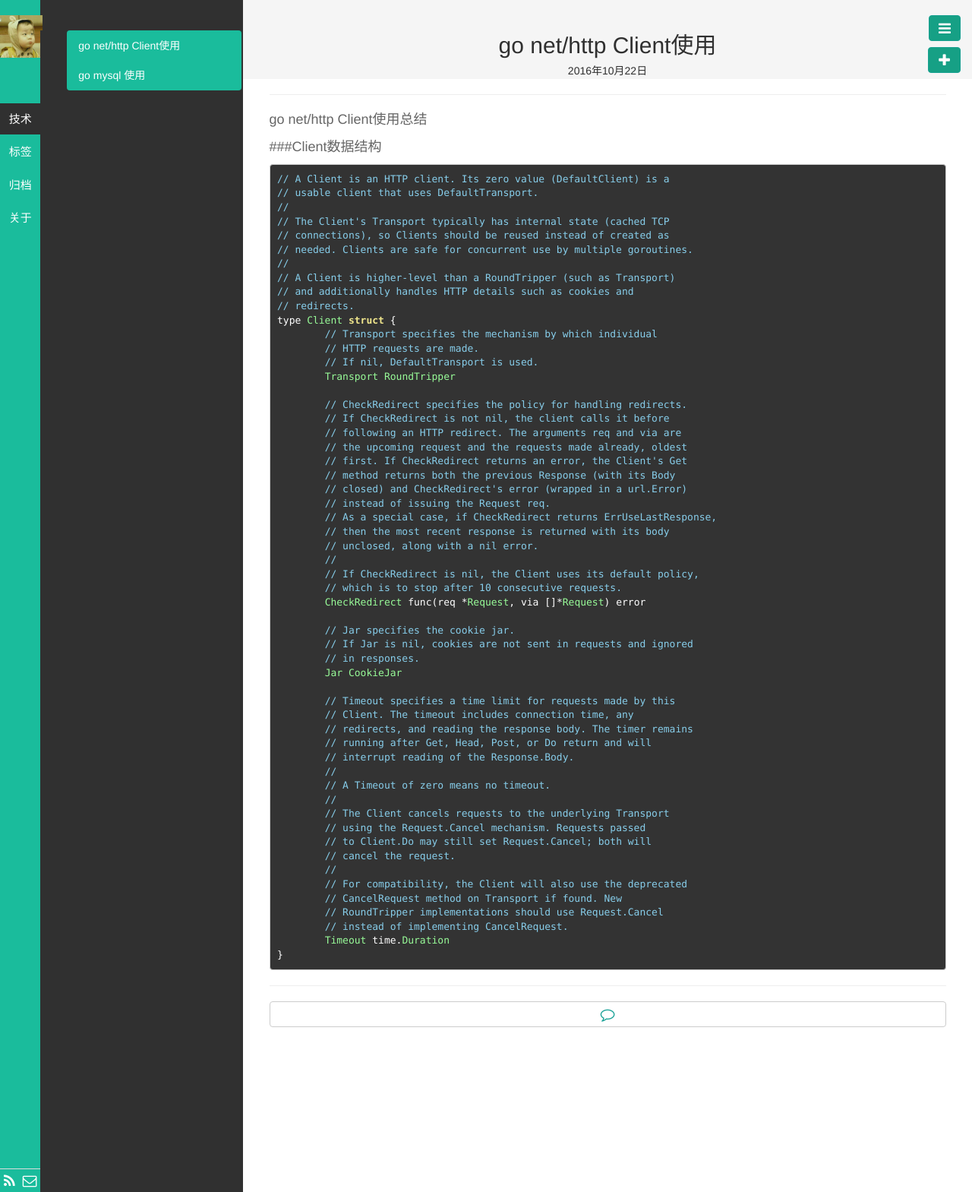
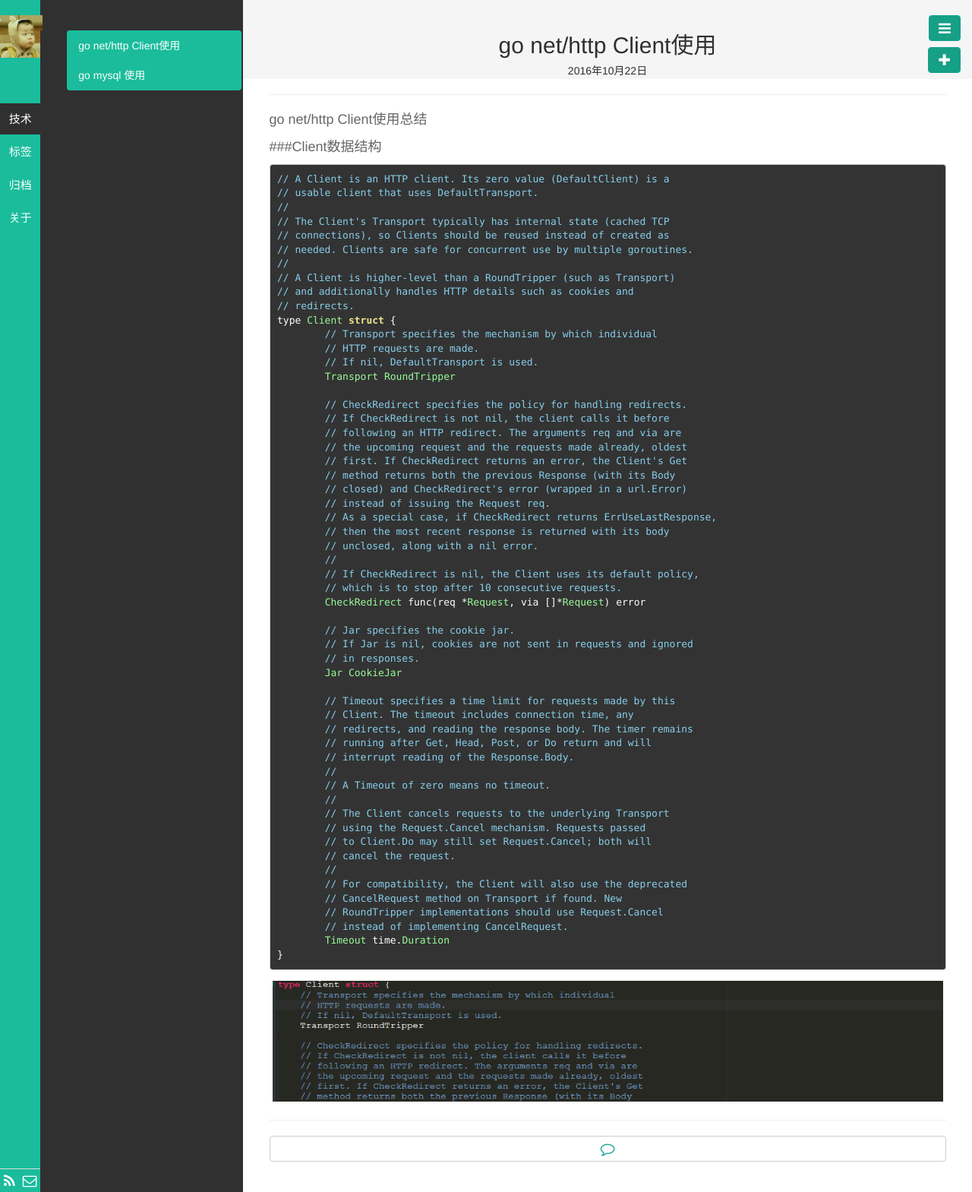
Before and after one commit to duyanghao/duyanghao.github.io, a Jekyll site: the page built from _posts/技术/2016-10-22-go-net-http-client.md, in a window 1280 px wide. Shown: the whole page at 76% size. Built offline with Jekyll 4.4.1, drawn with Linux system fonts in a browser that asks for light colours.

Commit message:
test for MarkdownPad2
Signed-off-by: duyanghao <1294057873@qq.com>

````diff
--- a/_posts/技术/2016-10-22-go-net-http-client.md
+++ b/_posts/技术/2016-10-22-go-net-http-client.md
@@ -67,3 +67,5 @@ type Client struct {
 	Timeout time.Duration
 }
 ```
+
+![](/public/img/test.png)
````
Also changed, not shown: public/img/test.png (added).
